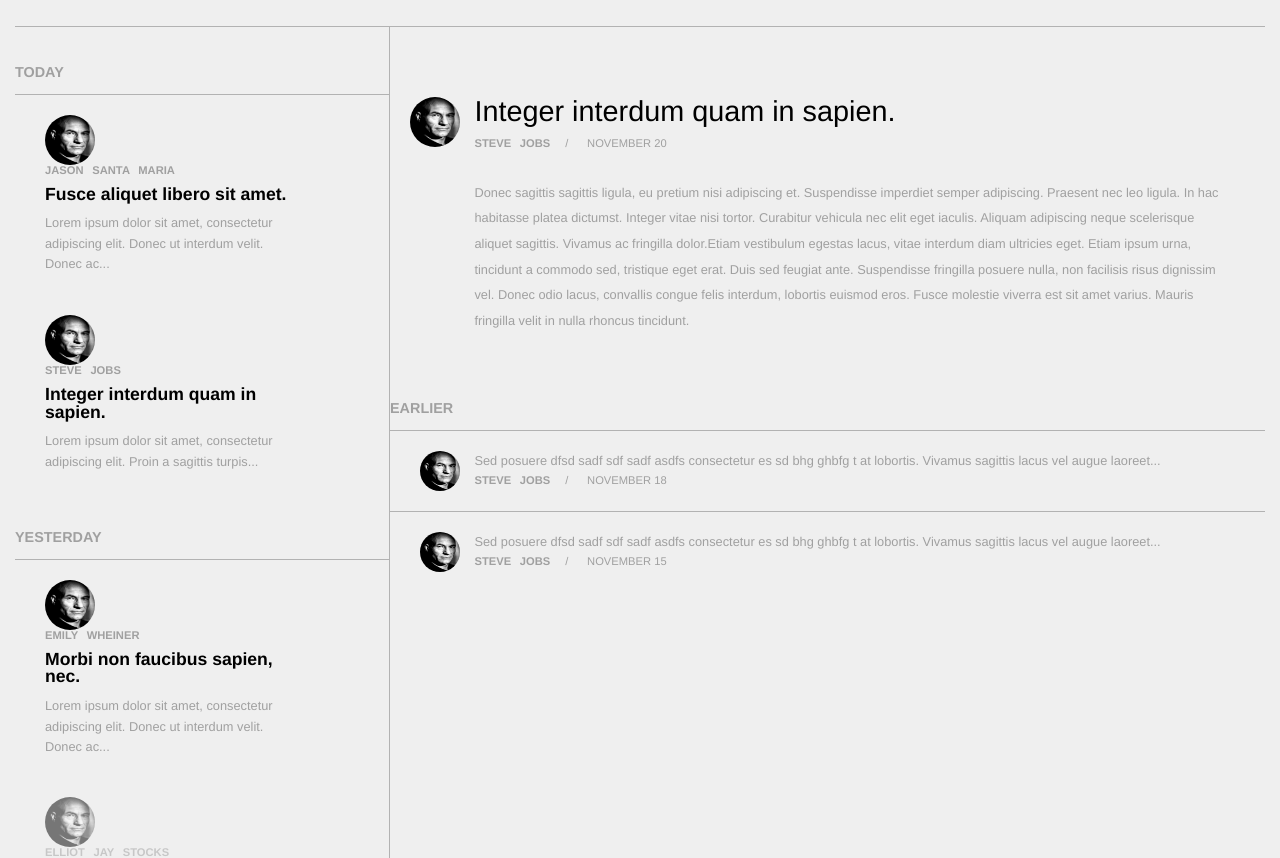
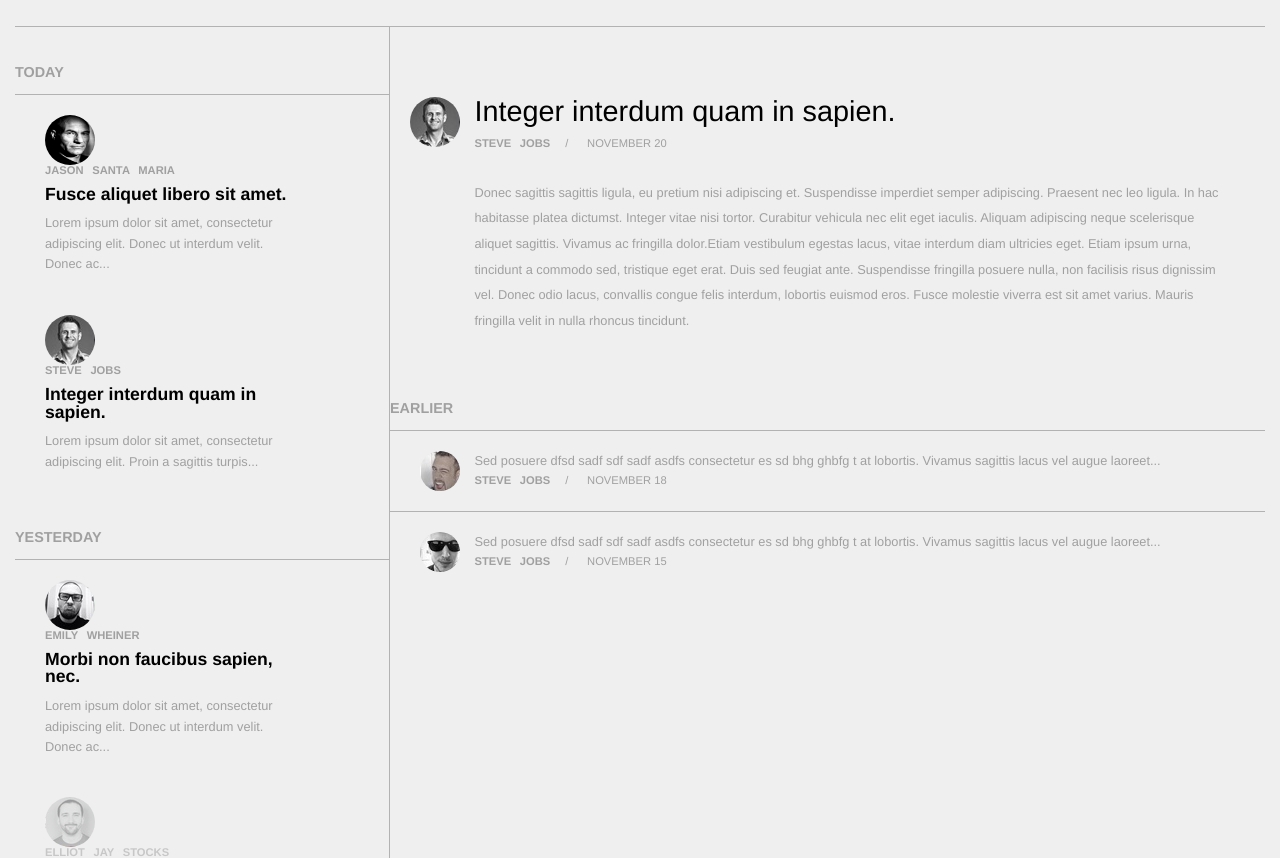
Before and after one commit to Daywalk3r/daywalk3r.github.com, a website: page projects/comrade/index.html in a window 1280 px wide. Shown: the part 94-952 px from the top of the page. Drawn offline with nearby package versions, Linux system fonts and the light colour scheme.

Commit message:
added avatars

```diff
--- a/less/projects/comrade.less
+++ b/less/projects/comrade.less
@@ -61,12 +61,55 @@ h1{
 	box-sizing:border-box;
 }
 
-.profile-pic, .profile-pic-mini{
+.profile-pic{
 	position:inline-block;
 	vertical-align:top;
 	border-radius:200px;
 	margin-right:10px;
 
+}
+.avatar{
+	background-image: url('../../img/projects/comrade/sampleprofiles.jpg');
+	background-position: -2px 0;
+}
+.avatar1{
+	background-image: url('../../img/projects/comrade/sampleprofiles.jpg');
+	background-position: -50px 0;
+}
+.avatar2{
+	background-image: url('../../img/projects/comrade/sampleprofiles.jpg');
+	background-position: -100px 50px;
+}
+.avatar3{
+	background-image: url('../../img/projects/comrade/sampleprofiles.jpg');
+	background-position: -100px 0;
+}
+.avatar4{
+	background-image: url('../../img/projects/comrade/sampleprofiles.jpg');
+	background-position: 0 50px;
+}.avatar5{
+	background-image: url('../../img/projects/comrade/sampleprofiles.jpg');
+	background-position: -50px 50px;
+}
+.avatar, .avatar1, .avatar2, .avatar3{
+	display: inline-block;
+	vertical-align: top;
+	margin-right: 10px;
+	height:50px;
+	width: 50px;
+	-webkit-border-radius:200px;
+	-moz-border-radius:200px;
+	-o-border-radius:200px;
+}
+.avatar4, .avatar5{
+	display: inline-block;
+	vertical-align: top;
+	margin-right: 10px;
+	height:40px;
+	width: 40px;
+	-webkit-border-radius:200px;
+	-moz-border-radius:200px;
+	-o-border-radius:200px;
 }
 .message-content{
 	display:inline-block;
@@ -180,3 +223,15 @@ li:hover{
 .select .profile-pic{
 	box-shadow: 0px 0px 5px #FF6600;
 }
+.select .avatar{
+	box-shadow: 0px 0px 5px #FF6600;
+}
+.select .avatar1{
+	box-shadow: 0px 0px 5px #FF6600;
+}
+.select .avatar2{
+	box-shadow: 0px 0px 5px #FF6600;
+}
+.select .avatar3{
+	box-shadow: 0px 0px 5px #FF6600;
+}
--- a/projects/comrade/index.html
+++ b/projects/comrade/index.html
@@ -40,7 +40,7 @@
 								</li>
 								<li class="message-wrap today clear-self">
 									<div class="message">
-										<img src="../../img/projects/comrade/stewart.jpg" width="50px" height="50px" alt="profile" class="profile-pic">
+										<span class="avatar"></span>
 										<div class="message-content">
 												<p class="author">steve jobs</p>
 												<h3 class="subject">Integer interdum quam in sapien.</h3>
@@ -55,7 +55,7 @@
 								<ul class="yesterday-list shared">
 								<li class="message-wrap yesterday clear-self">
 									<div class="message">
-										<img src="../../img/projects/comrade/stewart.jpg" width="50px" height="50px" alt="profile" class="profile-pic">
+										<span class="avatar1"></span>
 										<div class="message-content">
 												<p class="author">emily wheiner</p>
 												<h3 class="subject">Morbi non faucibus sapien, nec.</h3>
@@ -65,7 +65,7 @@
 								</li>
 								<li class="message-wrap yesterday clear-self">
 									<div class="message">
-										<img src="../../img/projects/comrade/stewart.jpg" width="50px" height="50px" alt="profile" class="profile-pic">
+										<span class="avatar2"></span>
 										<div class="message-content">
 												<p class="author">elliot jay stocks</p>
 												<h3 class="subject">Donec vitae sem quis justo.</h3>
@@ -75,7 +75,7 @@
 								</li>
 								<li class="message-wrap yesterday clear-self">
 									<div class="message">
-										<img src="../../img/projects/comrade/stewart.jpg" width="50px" height="50px" alt="profile" class="profile-pic">
+										<span class="avatar3"></span>
 										<div class="message-content">
 												<p class="author">jason santa maria</p>
 												<h3 class="subject">Vivamus at facilisis nisl. In.</h3>
@@ -90,7 +90,7 @@
 						<div class="main-wrap">
 							<div class="main">
 								<div class="selected clear-self">
-									<img src="../../img/projects/comrade/stewart.jpg" width="50px" height="50px" alt="profile" class="profile-pic">
+									<span class="avatar"></span>
 									<div class="selected-content">
 										<div class="selected-title">
 											<h2 class="selected-subject">Integer interdum quam in sapien.</h2>
@@ -108,7 +108,7 @@
 									<ul class="earlier-list">
 										<li class="earlier">
 
-											<img src="../../img/projects/comrade/stewart.jpg" alt="profile" width="40px" height="40px" class="profile-pic-mini">
+											<span class="avatar4"></span>
 											<div class="earlier-summary">
 												<p class="message-text">Sed posuere dfsd sadf sdf sadf asdfs  consectetur es sd bhg ghbfg t at lobortis. Vivamus sagittis lacus vel augue laoreet...</p>
 												<p class="author">steve jobs</p><p class="date">/ &nbsp;&nbsp;&nbsp;&nbsp;&nbsp;november 18</p>
@@ -117,7 +117,7 @@
 										</li>
 										<li class="earlier">
 
-											<img src="../../img/projects/comrade/stewart.jpg" alt="profile" width="40px" height="40px" class="profile-pic-mini">
+											<span class="avatar5"></span>
 											<div class="earlier-summary">
 												<p class="message-text">Sed posuere dfsd sadf sdf sadf asdfs  consectetur es sd bhg ghbfg t at lobortis. Vivamus sagittis lacus vel augue laoreet...</p>
 												<p class="author">steve jobs</p><p class="date">/ &nbsp;&nbsp;&nbsp;&nbsp;&nbsp;november 15</p>
```
Also changed, not shown: img/projects/comrade/img_trans.jpg (added), img/projects/comrade/sampleprofiles.jpg (added).
